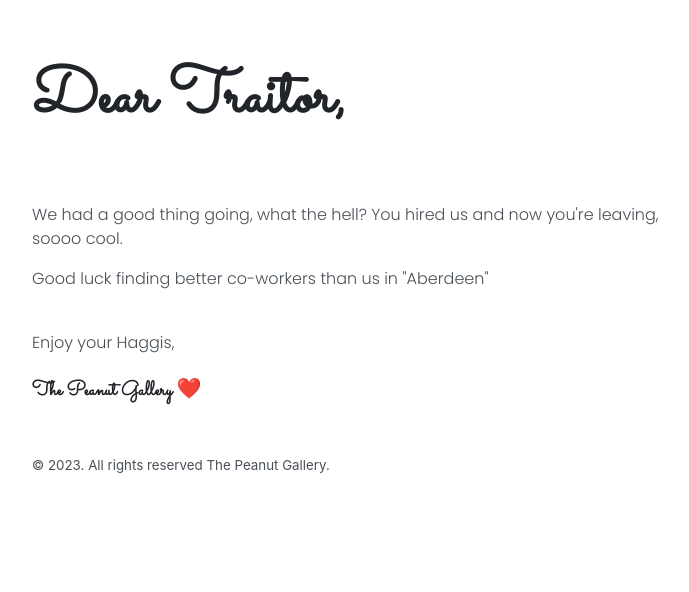
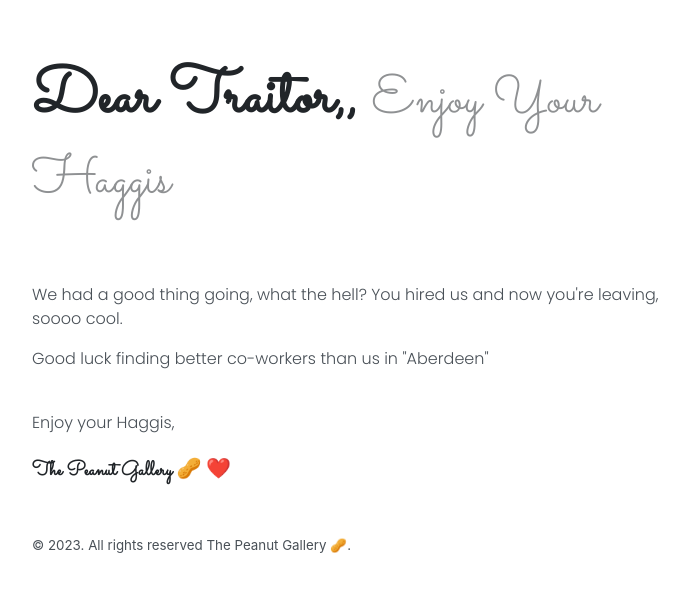
Before and after one commit to P-Brower/goodbye, a Jekyll site: the page built from index.html, in a window 1280 px wide. Shown: the top 592 px of the page, without its empty margins (272-961 px from the left). Built offline with Jekyll 4.4.1, drawn with Linux system fonts in a browser that asks for light colours; the list of posts is cut into pages by our own code.

```diff
--- a/_config.yml
+++ b/_config.yml
@@ -1,14 +1,11 @@
 # Setup
-title: Dear Traitor
-tagline:
-url: https://dannysleaving.us
+title: "Dear Traitor,"
+tagline: Enjoy Your Haggis
+url: https://www.dannysleaving.us
 paginate: 1
 baseurl: ""
 permalink: pretty
 repository: P-Brower/goodbye
-
-# Gems
-
 
 # Optimize Jekyll
 exclude:
@@ -29,7 +26,9 @@ sass:
 
 # Specify the author for blog posts
 author:
-  name: The Peanut Gallery
+  name: The Peanut Gallery 🥜
+description: Goodbye's are hard
+banner: https://dannysleaving.us/assets/enjoy.jpg
 
 # Custom vars
 version: 3.0.0
```
Also changed, not shown: assets/android-chrome-192x192.png (added), assets/android-chrome-512x512.png (added), assets/apple-touch-icon.png (added), assets/favicon-16x16.png (added), assets/favicon-32x32.png (added), assets/favicon.ico, assets/fonts/Sacramento-Regular.ttf (added).
